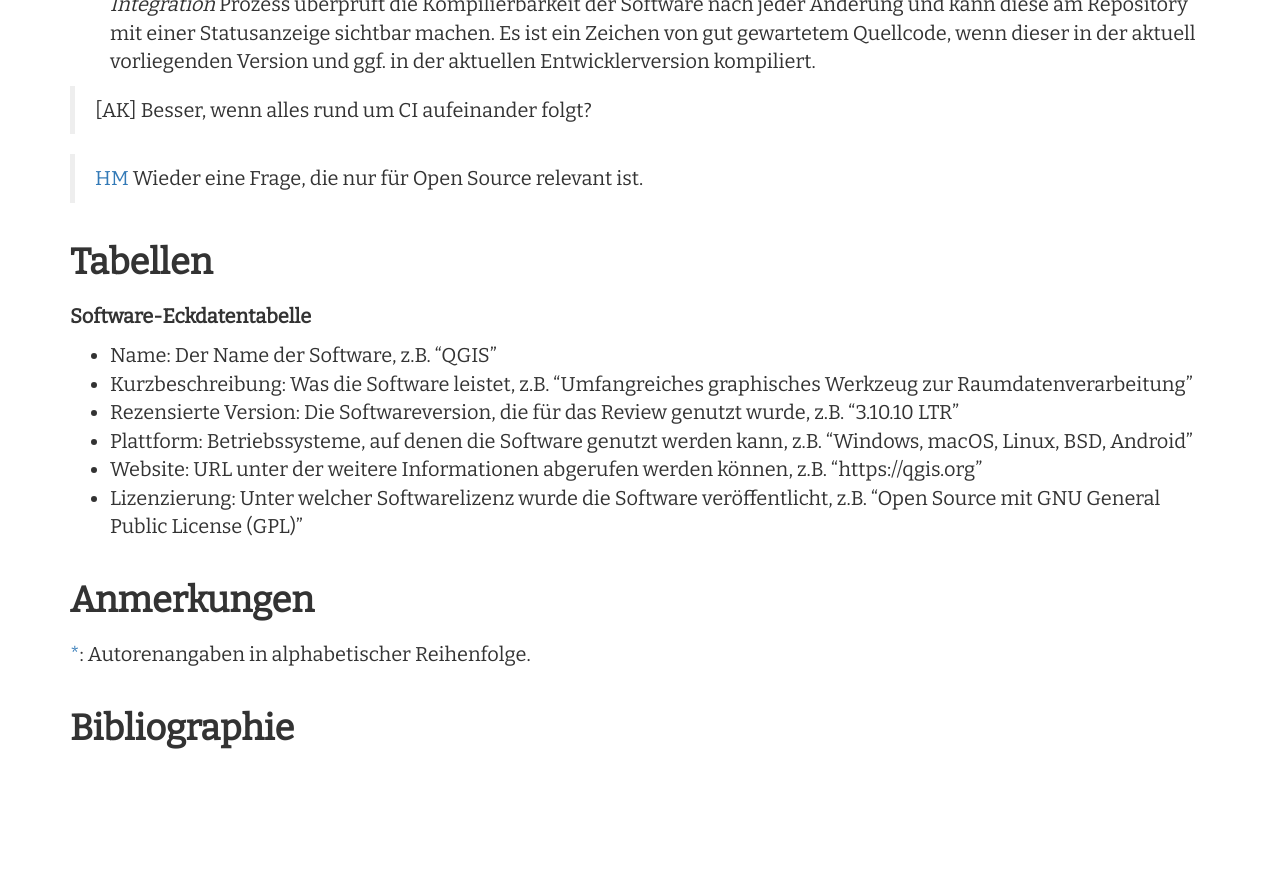
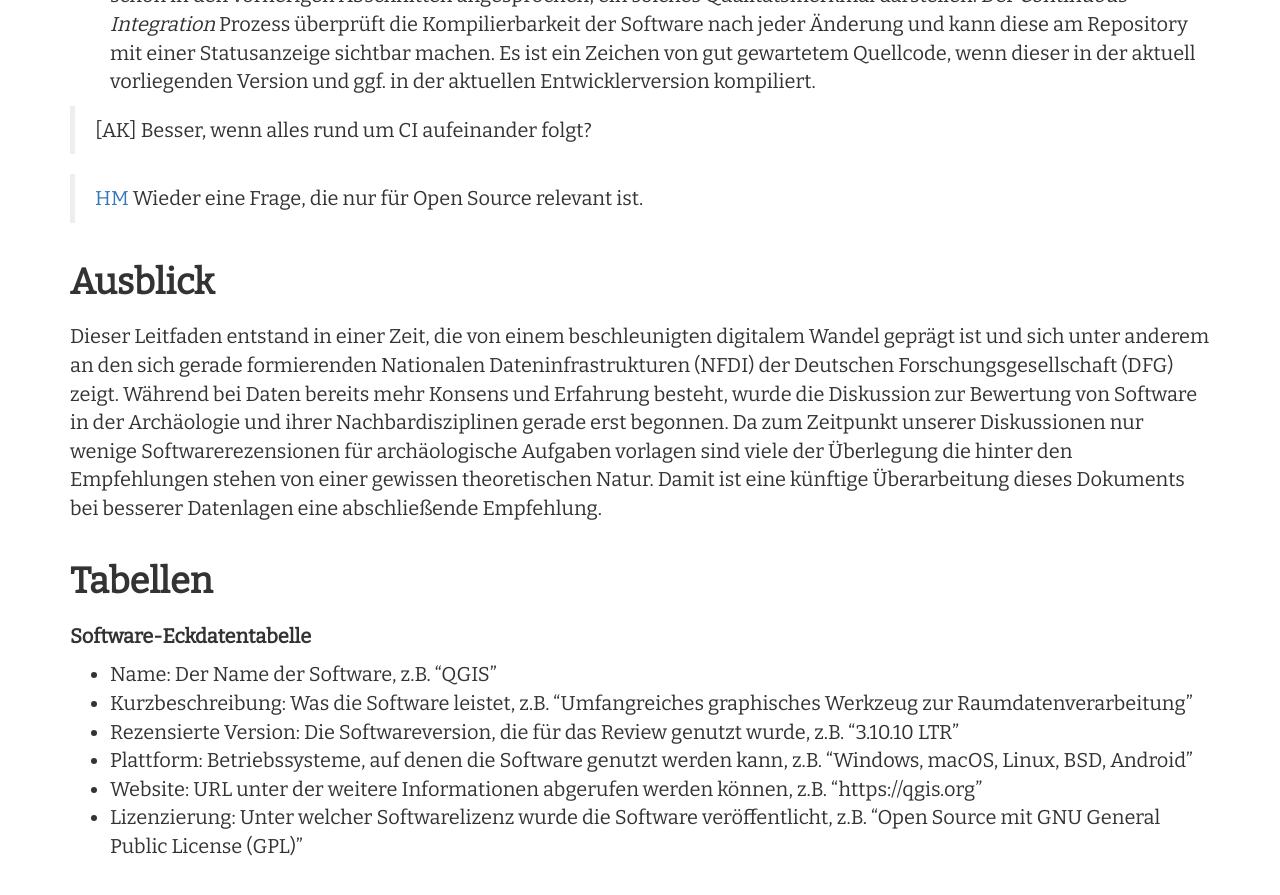
Before and after one commit to Research-Squirrel-Engineers/Impuls_SoftwareRezensionen_DGUF, a Jekyll site: the page built from Draft.md, in a window 1280 px wide and 900 px high, scrolled down 20939 px. Shown: the top 895 px of the window. Built offline with Jekyll 4.4.1, drawn with Linux system fonts in a browser that asks for light colours; nearby versions of some CDN libraries; before the commit the page ends 21718 px from its top, so only the background shows below that; some of the changed text lies outside the part shown.

Commit message:
Autorinfos und Ausblick am Ende.

```diff
--- a/Draft.md
+++ b/Draft.md
@@ -16,6 +16,12 @@ author:
     name: Anne Klammt
     affiliation: Deutsches Forum für Kunstgeschichte Paris
     orcid: 0000-0003-3697-9241
+
+  -
+    name: Hubert Mara
+    affiliation: mainzed & Hochschule Mainz
+    orcid: 0000-0002-2004-4153
+    bio: "Hubert Mara studierte Informatik an der Technischen Universität Wien. Dort befasste er sich bereits mit digitalen Methoden in der Archäologie zur Keramikanalyse. Im Anschluss war er Marie-Curie fellow an der Universität Florenz im Rahmen des Cultural Heritage Informatics Research Oriented Network (CHIRON). Er promovierte an der Universität Heidelberg im Interdisziplinären Zentrum für Wissenschaftliches Rechnen (IWR). Dort gründete das Forensic Computational Geometry Laboratory (FCGL). Seit Juni 2020 ist er Geschäftsführer des mainzed und wissenschaftlich am Institut für Raumbezogene Informations- und Messtechnik der Hochschule Mainz tätig."
 
   -
     name: Clemens Schmid
@@ -336,6 +342,10 @@ Schließlich ist es für Entwickler oft interessant die Software selbst mitzuges
 
 > [HM] Wieder eine Frage, die nur für Open Source relevant ist.
 
+## Ausblick
+
+Dieser Leitfaden entstand in einer Zeit, die von einem beschleunigten digitalem Wandel geprägt ist und sich unter anderem an den sich gerade formierenden Nationalen Dateninfrastrukturen (NFDI) der Deutschen Forschungsgesellschaft (DFG) zeigt. Während bei Daten bereits mehr Konsens und Erfahrung besteht, wurde die Diskussion zur Bewertung von Software in der Archäologie und ihrer Nachbardisziplinen gerade erst begonnen. Da zum Zeitpunkt unserer Diskussionen nur wenige Softwarerezensionen für archäologische Aufgaben vorlagen sind viele der Überlegung die hinter den Empfehlungen stehen von einer gewissen theoretischen Natur. Damit ist eine künftige Überarbeitung dieses Dokuments bei besserer Datenlagen eine abschließende Empfehlung.
+
 ## Tabellen
 
 **Software-Eckdatentabelle**
```
